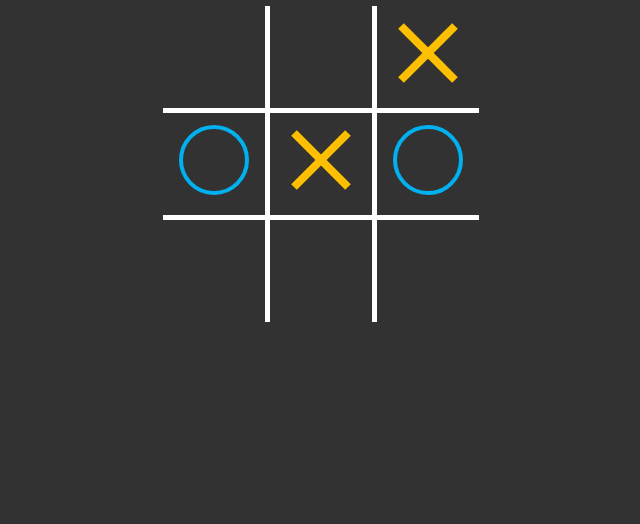
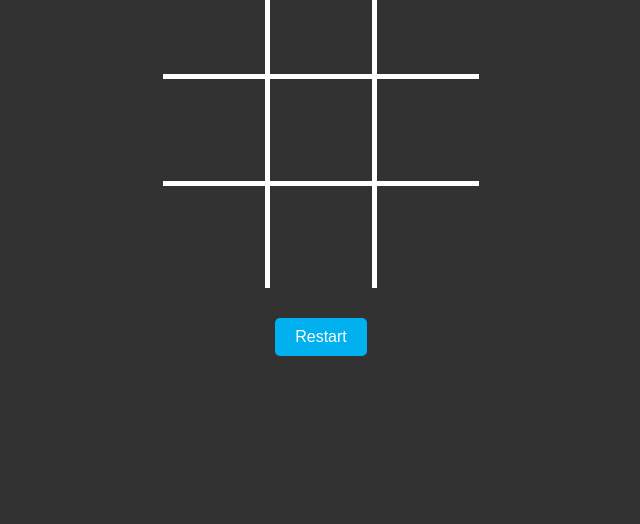
Before and after one commit to MarcoBernert/tic-tac-toe, a plain HTML site: page index.html in a window 1280 px wide. Shown: the part 276-800 px from the top of the page, without its empty margins (319-959 px from the left). Drawn offline with Linux system fonts and the light colour scheme.

Commit message:
add reset function

```diff
--- a/index.html
+++ b/index.html
@@ -9,6 +9,7 @@
 <body>
     <h1>TIC-TAC-TOE</h1>
     <div id="container"></div>
+    <button onclick="restartGame()" id="restart-btn">Restart</button>
     <script src="script.js"></script>
 </body>
 </html>
--- a/script.js
+++ b/script.js
@@ -1,10 +1,10 @@
 let fields = [
     null,
     null,
-    'cross',
-    'circle',
-    'cross',
-    'circle',
+    null,
+    null,
+    null,
+    null,
     null,
     null,
     null
@@ -86,6 +86,23 @@ function drawWinningLine(combination) {
 }
 
 
+function restartGame() {
+    fields = [
+        null,
+        null,
+        null,
+        null,
+        null,
+        null,
+        null,
+        null,
+        null
+    ];
+
+    render();
+}
+
+
 function generateAnimatedCircleSVG() {
     const circleColor = '#01b0ef';
     const animationDuration = '0.5s';
@@ -130,4 +147,5 @@ function generateAnimatedCircleSVG() {
     return svgCode;
   }
 
+
 render();
--- a/style.css
+++ b/style.css
@@ -55,7 +55,29 @@ td:last-child {
     /* Entfernt die rechte Linie der letzten Spalte */
 }
 
+#container {
+    display: flex;
+    justify-content: center;
+    align-items: center;
+}
 
 #innerContainer {
     position: absolute;
 }
+
+
+button {
+    padding: 10px 20px;
+    background-color: #01b0ef;
+    color: white;
+    border: none;
+    border-radius: 5px;
+    font-size: 16px;
+    cursor: pointer;
+    transition: background-color 0.3s;
+    margin-top: 30px;
+}
+
+button:hover {
+    background-color: #0099cc;
+}
```
